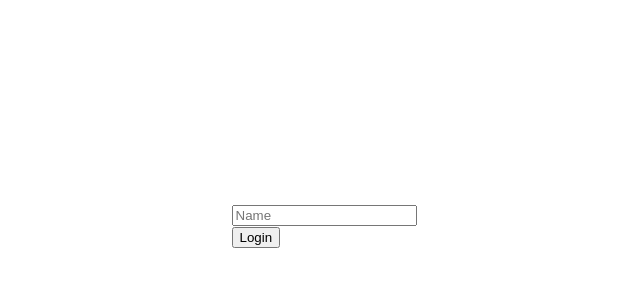
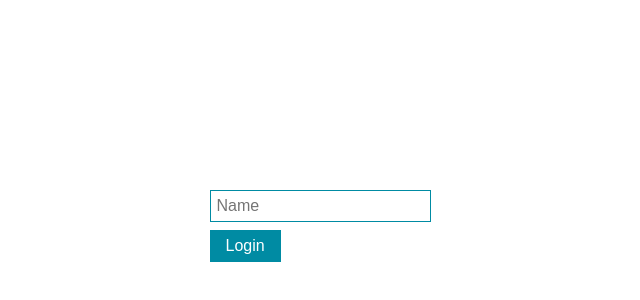
Before and after one commit to rgripper/catchup-graphql-react, a React (Create React App) app in the folder packages/client/: page / in a window 1280 px wide. Shown: the part 172-472 px from the top of the page, without its empty margins (316-956 px from the left). Built offline with nearby package versions, Linux system fonts and the light colour scheme; what apollo-link-ws would draw is missing.

Commit message:
Button/input styling tweaks

```diff
--- a/packages/client/src/App.tsx
+++ b/packages/client/src/App.tsx
@@ -71,9 +71,9 @@ const App = () => {
 
   useEffect(() => {
     if (user) {
-      localStorage.setItem("user", JSON.stringify(user));
+      sessionStorage.setItem("user", JSON.stringify(user));
     } else {
-      const userJson = localStorage.getItem("user");
+      const userJson = sessionStorage.getItem("user");
       if (userJson) {
         setUser(JSON.parse(userJson));
       }
--- a/packages/client/src/chat/MessageForm.tsx
+++ b/packages/client/src/chat/MessageForm.tsx
@@ -25,10 +25,8 @@ function MessageForm() {
     >
       <fieldset disabled={loading}>
         <input placeholder="Message" value={text} onChange={e => setText(e.currentTarget.value)} />
+        <button>Send</button>
         {error && <div>Error</div>}
-        <div>
-          <button>Send</button>
-        </div>
       </fieldset>
     </form>
   );
--- a/packages/client/src/index.css
+++ b/packages/client/src/index.css
@@ -68,3 +68,35 @@ fieldset {
 .user-list {
   border-right: 1px solid #ccc;
 }
+
+button {
+  font-size: 16px;
+  padding: 7px 16px;
+  border: 0;
+  color: white;
+  background-color: #008ba3;
+  font-weight: 500;
+  transition: all 0.1s;
+}
+
+button:hover {
+  cursor: pointer;
+  background-color: #00bcd4;
+}
+
+input {
+  font-size: 16px;
+  padding: 6px;
+  border-width: 1px;
+  border-style: solid;
+  border-color: #008ba3;
+  transition: all 0.1s;
+}
+
+fieldset > input {
+  margin: 0 8px 8px 0;
+}
+
+input:focus {
+  border-color: #00bcd4;
+}
```
